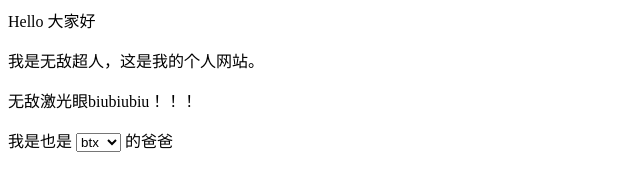
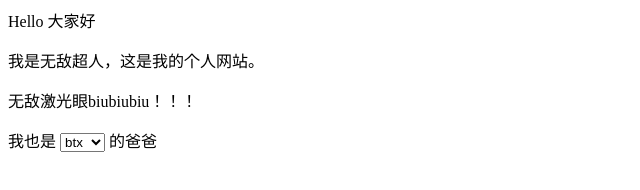
Before and after one commit to kxq1204/-kxq1204-.github.io, a plain HTML site: page index.html in a window 1280 px wide. Shown: the full height of the page, 0-640 px from the left. Drawn offline with Linux system fonts and the light colour scheme.

Commit message:
Update index.html

```diff
--- a/index.html
+++ b/index.html
@@ -1,7 +1,7 @@
 <p>Hello 大家好</p>
 <p>我是无敌超人，这是我的个人网站。 </p>
 <p>无敌激光眼biubiubiu！！！</p>
-<p>我是也是
+<p>我也是
 <select>
 <option>btx</option>
 <option>lu</option>
```
